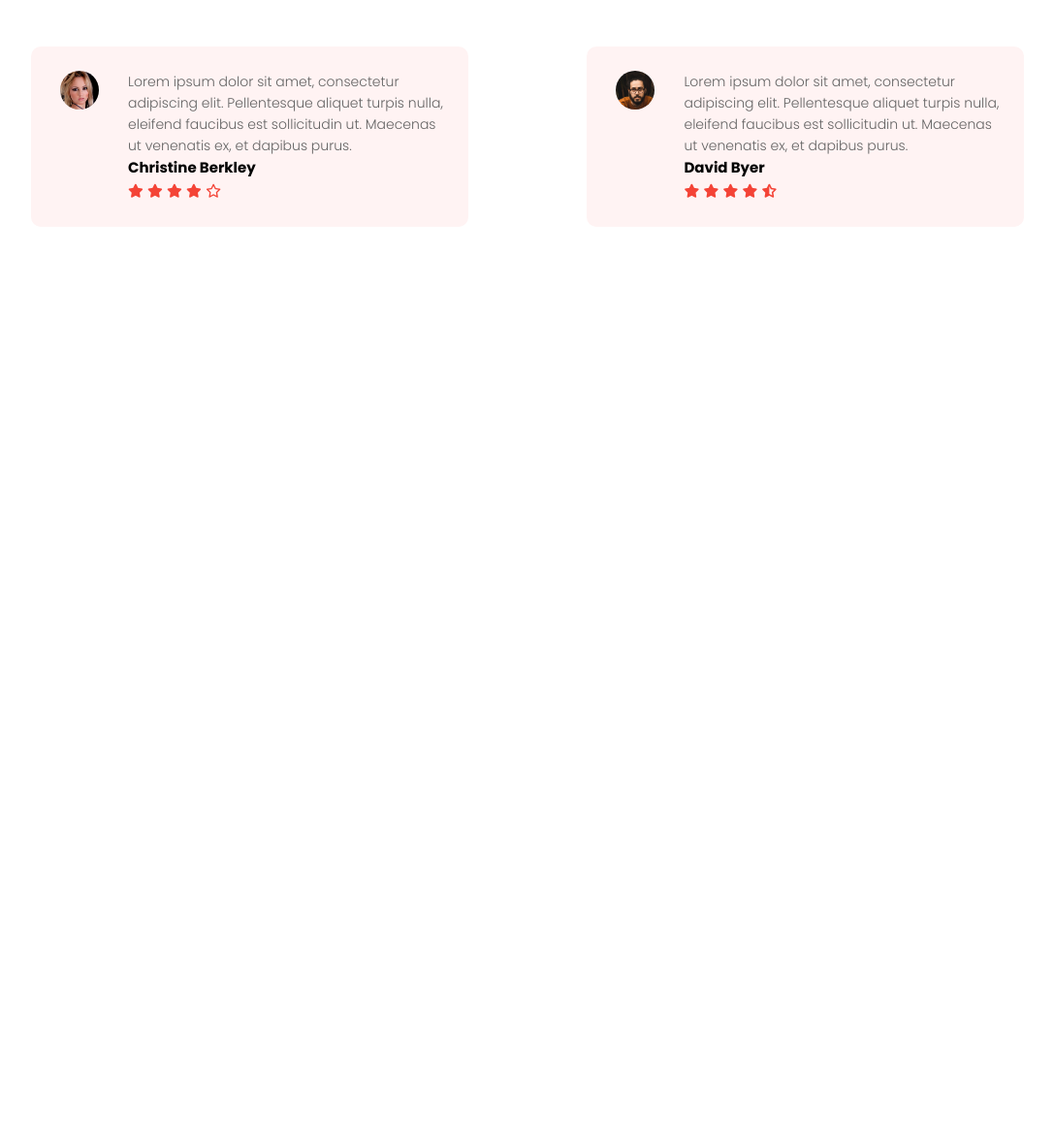
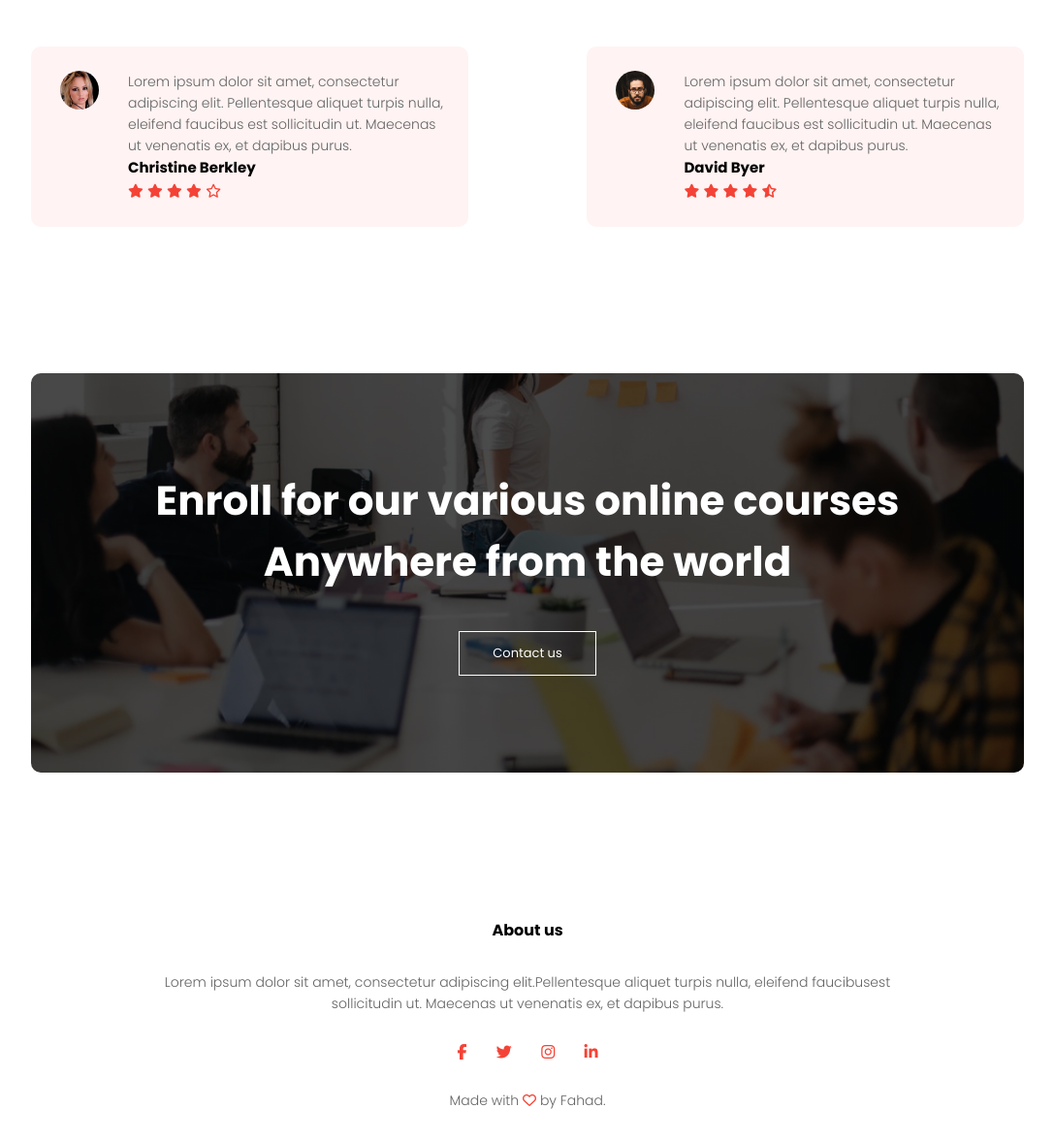
Before and after one commit to fahadshahbaz/Eduford-University, a plain HTML site: page index.html in a window 1280 px wide. Shown: the part 2909-4085 px from the top of the page at 97% size, without its empty margins (96-1183 px from the left). Before the commit the page ends 3194 px from the top, so only its background shows below. Drawn offline with Linux system fonts and the light colour scheme.

Commit message:
Add CTA Section and Footer

```diff
--- a/index.html
+++ b/index.html
@@ -170,6 +170,27 @@
       </div>
     </section>
 
+    <!-----------Call to Action-------------->
+    <section class="cta">
+      <h1>
+        Enroll for our various online courses<br />Anywhere from the world
+      </h1>
+      <a href="#" class="hero-btn">Contact us</a>
+    </section>
+
+    <!---------------Footer-------------->
+    <footer>
+      <h4>About us</h4>
+      <p>
+        <p>Lorem ipsum dolor sit amet, consectetur adipiscing elit.Pellentesque aliquet turpis nulla, eleifend faucibusest<br>sollicitudin ut. Maecenas ut venenatis ex, et dapibus purus.</p>
+        <div class="icons">
+          <i class="fa-brands fa-facebook-f"></i>
+          <i class="fa-brands fa-twitter"></i>
+          <i class="fa-brands fa-instagram"></i>
+          <i class="fa-brands fa-linkedin-in"></i>
+          <p>Made with <i class="fa-regular fa-heart"></i> by Fahad.</p>
+        </div>
+    </footer>
     <!-- -------------Javascript for Toggle Menu----------- -->
     <script>
       var navLinks = document.getElementById("navLinks");
--- a/style.css
+++ b/style.css
@@ -71,7 +71,7 @@ nav {
   font-size: 14px;
   margin: 10px 0 40px;
 }
-.text-box .hero-btn {
+.hero-btn {
   border: 1px solid #fff;
   padding: 12px 34px;
   background: transparent;
@@ -107,7 +107,8 @@ nav .fa-solid {
 .course p,
 .campus p,
 .facilities p,
-.testimonials p {
+.testimonials p,
+footer p {
   color: #646464;
   font-size: 14px;
   font-weight: 300;
@@ -218,7 +219,6 @@ nav .fa-solid {
 }
 
 /* ------------Testimonials Section-------------- */
-
 .testimonials-col {
   flex-basis: 44%;
   border-radius: 10px;
@@ -245,6 +245,50 @@ nav .fa-solid {
   color: #f44336;
 }
 
+/* -----------Contact-Us Section----------- */
+.cta {
+  width: 80%;
+  margin: 100px auto;
+  background-image: linear-gradient(rgba(0, 0, 0, 0.7), rgba(0, 0, 0, 0.7)),
+    url(./images/banner2.jpg);
+  border-radius: 10px;
+  background-position: center;
+  background-size: cover;
+  padding: 100px 0;
+  text-align: center;
+  display: flex;
+  align-items: center;
+  justify-content: center;
+  flex-direction: column;
+}
+.cta h1 {
+  color: #fff;
+  margin-bottom: 40px;
+  font-size: 42px;
+  padding: 0;
+}
+/* ------------Footer------------- */
+footer {
+  width: 100%;
+  text-align: center;
+  padding: 30px 0;
+}
+footer h4 {
+  margin-bottom: 30px;
+  margin-top: 20px;
+}
+footer p {
+  padding: 0 10px;
+}
+.icons .fa-brands {
+  color: #f44336;
+  margin: 13px;
+  cursor: pointer;
+  padding: 18px 0;
+}
+.icons .fa-heart {
+  color: #f44336;
+}
 /* ----------------Media Queries------------ */
 @media (max-width: 700px) {
   nav img {
@@ -286,17 +330,19 @@ nav .fa-solid {
   .row {
     flex-direction: column;
   }
-  .testimonials-col img{
+  .testimonials-col img {
     margin-left: 0;
     margin-right: 15px;
   }
+  .cta h1 {
+    font-size: 24px;
+  }
 }
-
 /* ----------Custom Scrollbar------------- */
 body {
   --sb-track-color: #313131;
   --sb-thumb-color: #797979;
-  --sb-size: 4px;
+  --sb-size: 6px;
 }
 
 body::-webkit-scrollbar {
```
